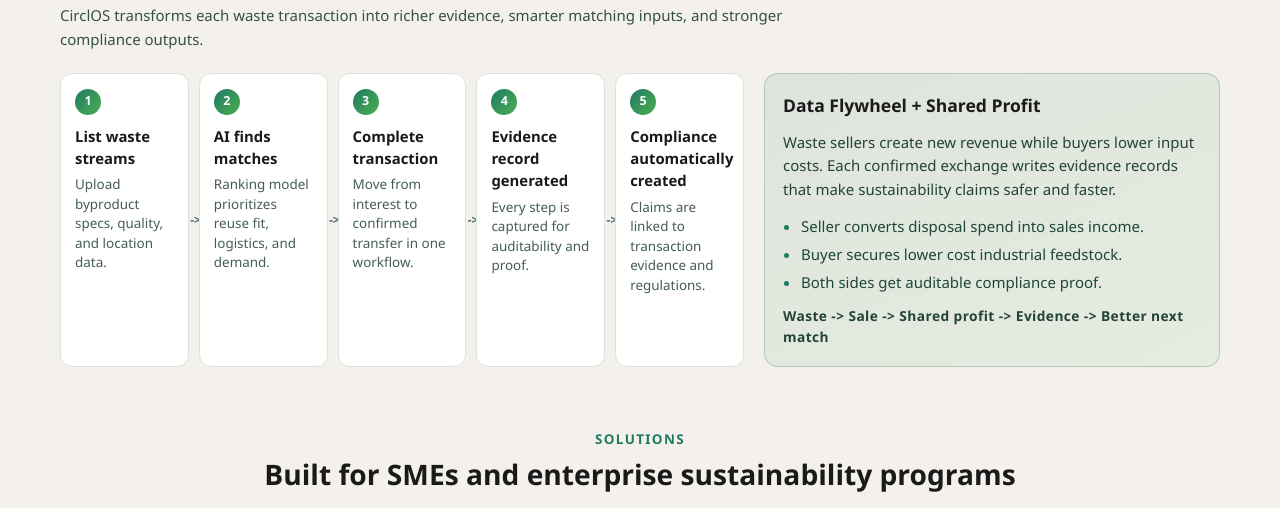
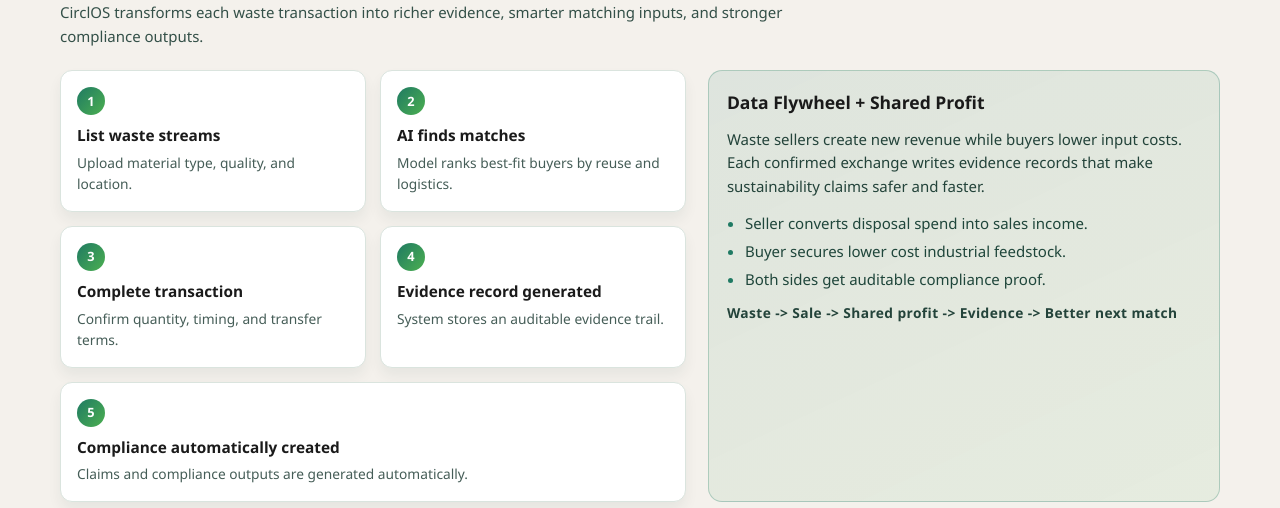
Before and after one commit to Michael9637/CirclOS, a React app in the folder frontend/: page / in a window 1280 px wide. Shown: the part 1410-1918 px from the top of the page. Built offline with nearby package versions, Linux system fonts and the light colour scheme; no server answers; the HTML template or start-up script is replaced by a standard one.

Commit message:
Polish flywheel spacing and homepage integration

```diff
--- a/frontend/src/components/CirclOSFlywheel.jsx
+++ b/frontend/src/components/CirclOSFlywheel.jsx
@@ -47,13 +47,35 @@
     return steps.map((step, index) => {
       const phase = index / steps.length
       const angle = START_ANGLE + phase * TAU
+
+      const directionX = Math.cos(angle)
+      const directionY = Math.sin(angle)
+
+      let labelAnchor = 'middle'
+      let labelShiftX = 0
+
+      if (directionX > 0.35) {
+        labelAnchor = 'start'
+        labelShiftX = 8
+      } else if (directionX < -0.35) {
+        labelAnchor = 'end'
+        labelShiftX = -8
+      }
+
+      const labelShiftY = directionY > 0.45 ? 8 : directionY < -0.45 ? -8 : 3
+
       return {
         ...step,
         phase,
-        x: CENTER + RADIUS * Math.cos(angle),
-        y: CENTER + RADIUS * Math.sin(angle),
-        labelX: CENTER + (RADIUS + 34) * Math.cos(angle),
-        labelY: CENTER + (RADIUS + 34) * Math.sin(angle),
+        x: CENTER + RADIUS * directionX,
+        y: CENTER + RADIUS * directionY,
+        connectorX: CENTER + (RADIUS + 24) * directionX,
+        connectorY: CENTER + (RADIUS + 24) * directionY,
+        labelX: CENTER + (RADIUS + 62) * directionX,
+        labelY: CENTER + (RADIUS + 62) * directionY,
+        labelAnchor,
+        labelShiftX,
+        labelShiftY,
       }
     })
   }, [])
@@ -179,7 +201,14 @@
                 />
                 <circle cx={step.x} cy={step.y} r="14" className={styles.nodeCircle} />
                 <circle cx={step.x} cy={step.y} r="4.8" className={styles.nodeCore} />
-                <text x={step.labelX} y={step.labelY} textAnchor="middle" className={styles.nodeLabel}>
+                <line x1={step.x} y1={step.y} x2={step.connectorX} y2={step.connectorY} className={styles.labelConnector} />
+                <text
+                  x={step.labelX + step.labelShiftX}
+                  y={step.labelY + step.labelShiftY}
+                  textAnchor={step.labelAnchor}
+                  dominantBaseline="middle"
+                  className={styles.nodeLabel}
+                >
                   {step.label}
                 </text>
               </motion.g>
--- a/frontend/src/components/CirclOSFlywheel.module.css
+++ b/frontend/src/components/CirclOSFlywheel.module.css
@@ -5,7 +5,7 @@
 .desktopCanvas {
   position: relative;
   width: 100%;
-  max-width: 560px;
+  max-width: 584px;
   margin: 0 auto;
 }
 
@@ -48,9 +48,15 @@
 
 .nodeLabel {
   fill: #285148;
-  font-size: 11px;
+  font-size: 10.6px;
   font-weight: 650;
   letter-spacing: 0.01em;
+}
+
+.labelConnector {
+  stroke: rgba(31, 122, 99, 0.25);
+  stroke-width: 1.15;
+  stroke-linecap: round;
 }
 
 .flowPulse {
@@ -176,7 +182,7 @@
 
 @media (max-width: 900px) {
   .desktopCanvas {
-    max-width: 520px;
+    max-width: 540px;
   }
 
   .centerTitle {
--- a/frontend/src/pages/HomePage.jsx
+++ b/frontend/src/pages/HomePage.jsx
@@ -56,27 +56,27 @@
   {
     id: 'step-1',
     title: 'List waste streams',
-    detail: 'Upload byproduct specs, quality, and location data.',
+    detail: 'Upload material type, quality, and location.',
   },
   {
     id: 'step-2',
     title: 'AI finds matches',
-    detail: 'Ranking model prioritizes reuse fit, logistics, and demand.',
+    detail: 'Model ranks best-fit buyers by reuse and logistics.',
   },
   {
     id: 'step-3',
     title: 'Complete transaction',
-    detail: 'Move from interest to confirmed transfer in one workflow.',
+    detail: 'Confirm quantity, timing, and transfer terms.',
   },
   {
     id: 'step-4',
     title: 'Evidence record generated',
-    detail: 'Every step is captured for auditability and proof.',
+    detail: 'System stores an auditable evidence trail.',
   },
   {
     id: 'step-5',
     title: 'Compliance automatically created',
-    detail: 'Claims are linked to transaction evidence and regulations.',
+    detail: 'Claims and compliance outputs are generated automatically.',
   },
 ]
 
@@ -383,7 +383,6 @@
 
           <motion.div
             className={styles.heroVisual}
-            aria-hidden="true"
             initial={{ opacity: 0, x: 28 }}
             animate={{ opacity: 1, x: 0 }}
             transition={{ duration: 0.7, ease: 'easeOut', delay: 0.12 }}
--- a/frontend/src/pages/HomePage.module.css
+++ b/frontend/src/pages/HomePage.module.css
@@ -181,7 +181,7 @@
 .hero {
   display: grid;
   grid-template-columns: 1.02fr 0.98fr;
-  gap: 28px;
+  gap: 34px;
   align-items: center;
   margin-bottom: 26px;
 }
@@ -242,11 +242,27 @@
 
 .heroVisual {
   position: relative;
-  border-radius: 18px;
-  border: 1px solid var(--border);
-  padding: 18px;
-  background: linear-gradient(170deg, #f8f6f2, #f0eee8);
-  box-shadow: var(--shadow);
+  border: 0;
+  padding: 0;
+  background: transparent;
+  box-shadow: none;
+}
+
+.heroVisual::before {
+  content: '';
+  position: absolute;
+  inset: 10% 9%;
+  border-radius: 50%;
+  background:
+    radial-gradient(circle at 50% 42%, rgba(31, 122, 99, 0.12), rgba(31, 122, 99, 0) 58%),
+    radial-gradient(circle at 52% 58%, rgba(76, 175, 80, 0.08), rgba(76, 175, 80, 0) 62%);
+  filter: blur(10px);
+  pointer-events: none;
+}
+
+.heroVisual > * {
+  position: relative;
+  z-index: 1;
 }
 
 .trustBar {
@@ -368,8 +384,8 @@
 
 .flowLayout {
   display: grid;
-  grid-template-columns: minmax(0, 1.2fr) minmax(0, 0.8fr);
-  gap: 20px;
+  grid-template-columns: minmax(0, 1.1fr) minmax(0, 0.9fr);
+  gap: 22px;
 }
 
 .flowList {
@@ -377,8 +393,8 @@
   padding: 0;
   list-style: none;
   display: grid;
-  grid-template-columns: repeat(5, minmax(0, 1fr));
-  gap: 10px;
+  grid-template-columns: repeat(2, minmax(0, 1fr));
+  gap: 14px;
 }
 
 .flowItem {
@@ -386,44 +402,41 @@
   border-radius: 12px;
   border: 1px solid var(--border);
   background: #fff;
-  padding: 14px;
+  padding: 16px;
+  min-height: 126px;
+  box-shadow: 0 8px 14px rgba(20, 57, 46, 0.06);
 }
 
-.flowItem:not(:last-child)::after {
-  content: '->';
-  position: absolute;
-  top: 50%;
-  right: -13px;
-  transform: translateY(-50%);
-  color: #3f6a5f;
-  font-size: 0.74rem;
-  font-weight: 700;
+.flowItem:nth-child(5) {
+  grid-column: 1 / -1;
+  min-height: 112px;
 }
 
 .flowNumber {
   display: inline-flex;
   align-items: center;
   justify-content: center;
-  width: 26px;
-  height: 26px;
+  width: 28px;
+  height: 28px;
   border-radius: 50%;
-  margin-bottom: 10px;
+  margin-bottom: 11px;
   color: #fff;
-  font-size: 0.78rem;
+  font-size: 0.8rem;
   font-weight: 700;
   background: linear-gradient(130deg, var(--primary), var(--secondary));
 }
 
 .flowContent h3 {
   margin: 0;
-  font-size: 0.93rem;
+  font-size: 0.96rem;
+  line-height: 1.35;
 }
 
 .flowContent p {
   margin: 6px 0 0;
-  font-size: 0.84rem;
+  font-size: 0.86rem;
   color: #455d57;
-  line-height: 1.45;
+  line-height: 1.52;
 }
 
 .flywheelPanel {
@@ -768,11 +781,7 @@
   }
 
   .flowList {
-    grid-template-columns: repeat(3, minmax(0, 1fr));
-  }
-
-  .flowItem:nth-child(3)::after {
-    display: none;
+    grid-template-columns: repeat(2, minmax(0, 1fr));
   }
 
   .solutionGrid {
@@ -789,10 +798,6 @@
     padding-top: 24px;
   }
 
-  .heroVisual {
-    padding: 12px;
-  }
-
   .metricGrid,
   .pillarGrid,
   .testimonialGrid,
@@ -804,8 +809,13 @@
     grid-template-columns: 1fr;
   }
 
-  .flowItem::after {
-    display: none;
+  .flowItem,
+  .flowItem:nth-child(5) {
+    min-height: 0;
+  }
+
+  .flowItem:nth-child(5) {
+    grid-column: auto;
   }
 
   .footerGrid {
```
